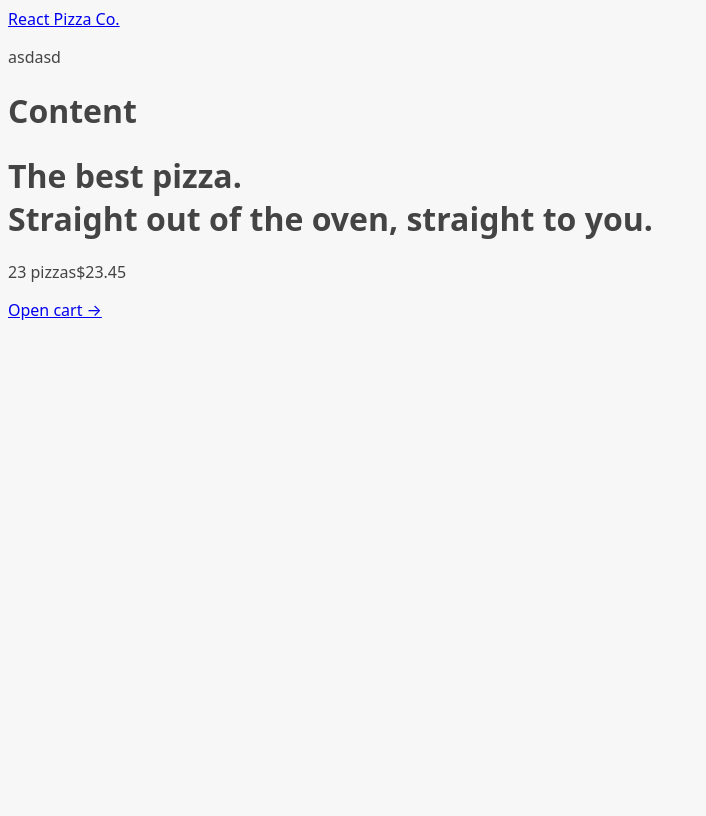
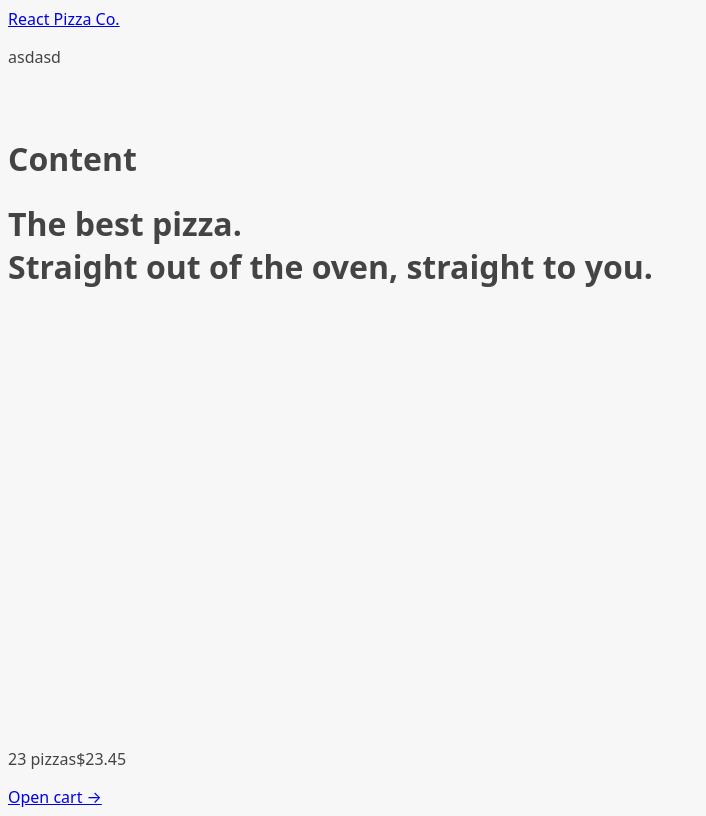
Before and after one commit to hoanglonglpgxxx/react_2025, a React (Vite) app in the folder 13-fast-react-pizza/: page / in a window 1280 px wide. Shown: the whole page, without its empty margins (0-706 px from the left). Built offline with nearby package versions, Linux system fonts and the light colour scheme.

Commit message:
add loader state by using useNavigation

```diff
--- a/13-fast-react-pizza/src/UI/AppLayout.jsx
+++ b/13-fast-react-pizza/src/UI/AppLayout.jsx
@@ -1,10 +1,15 @@
 import Header from "./Header";
 import CartOverview from "../features/cart/CartOverview";
-import { Outlet } from "react-router-dom";
+import { Outlet, useNavigation } from "react-router-dom";
+import Loader from "./Loader";
 
 function AppLayout() {
+  const navigation = useNavigation();
+  const isLoading = navigation.state === "loading";
+
   return (
-    <div>
+    <div className="layout">
+      {isLoading && <Loader />}
       <Header />
       <main>
         <h1>Content</h1>
--- /dev/null
+++ b/13-fast-react-pizza/src/UI/Loader.jsx
@@ -0,0 +1,5 @@
+function Loader() {
+  return <div className="loader"></div>;
+}
+
+export default Loader;
--- a/13-fast-react-pizza/src/features/cart/CartOverview.jsx
+++ b/13-fast-react-pizza/src/features/cart/CartOverview.jsx
@@ -5,7 +5,7 @@
         <span>23 pizzas</span>
         <span>$23.45</span>
       </p>
-      <a href="#">Open cart &rarr;</a>
+      <a href="/cart">Open cart &rarr;</a>
     </div>
   );
 }
```
